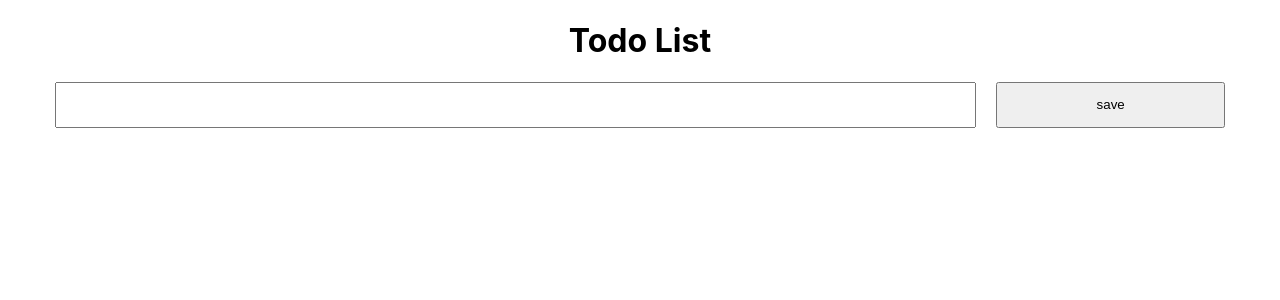
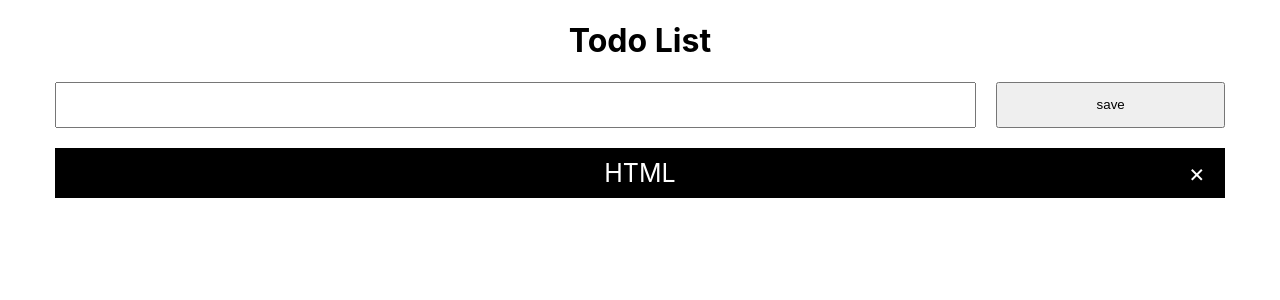
Before and after one commit to sumitsinghrajput56/todo_list, a React (Create React App) app: page / in a window 1280 px wide. Shown: the top 300 px of the page. Built offline with nearby package versions, Linux system fonts and the light colour scheme.

Commit message:
design added

```diff
--- a/src/App.css
+++ b/src/App.css
@@ -54,3 +54,32 @@ form button
 {
   flex-basis: 20%;
 }
+.outerDiv
+{
+  width: 1170px;
+  margin: auto;
+}
+.outerDiv ul
+{
+  margin: 0px;
+  padding: 0px;
+  margin-top: 20px;
+  list-style: none;
+}
+.outerDiv ul li
+{
+  padding: 10px;
+  background-color: black;
+  color: white;
+  text-align: center;
+  position: relative;
+  font-size: 25px;
+  margin-bottom: 20px;
+}
+
+.outerDiv ul li span
+{
+  position: absolute;
+  right: 20px;
+  cursor: pointer;
+}
--- a/src/App.js
+++ b/src/App.js
@@ -1,13 +1,35 @@
 import logo from './logo.svg';
 import './App.css';
+import { useState } from 'react';
 
 function App() {
+  let [todolist,setTodolist]=useState([]);
+
+  let saveToDoList=(event)=>{
+    event.preventDefault();
+
+    let toname=event.target.toname.value;
+    if(!todolist.includes(toname))
+    {
+      let finalDolist=[...todolist,toname];
+      setTodolist(finalDolist);
+    }
+    else
+    {
+      alert("todolist already exist");
+    }
+  }
   return (
     <div className="App">
       <h1>Todo List</h1>
-      <form>
-        <input type="text"/><button>save</button>
+      <form onSubmit={saveToDoList}>
+        <input type="text" name="toname"/><button>save</button>
       </form>
+      <div className='outerDiv'>
+        <ul>
+          <li>HTML <span>&times;</span></li>
+        </ul>
+      </div>
     </div>
   );
 }
```
